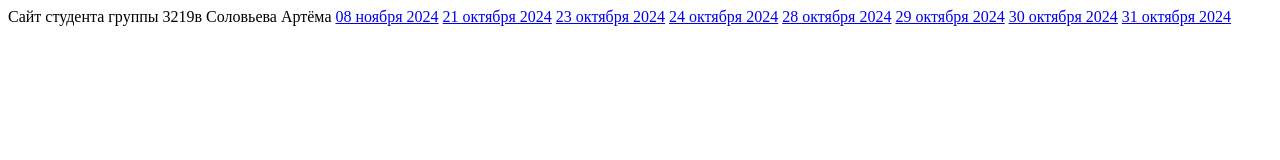
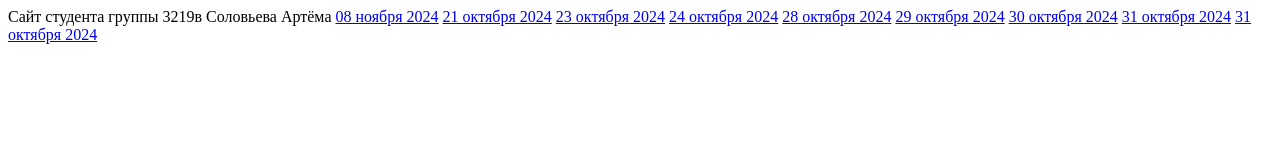
Before and after one commit to Redan123PRO/Redan123PRO.github.io, a plain HTML site: page index.html in a window 1280 px wide. Drawn offline with Linux system fonts and the light colour scheme.

Commit message:
Update index.html

```diff
--- a/index.html
+++ b/index.html
@@ -23,5 +23,7 @@
     <a href="9dec7r2024.html">30 октября 2024</a>
 
     <a href="9dec8r2024.html">31 октября 2024</a>
+
+    <a href="9dec9r2024.html">31 октября 2024</a>
 </body>
 </html>
```
